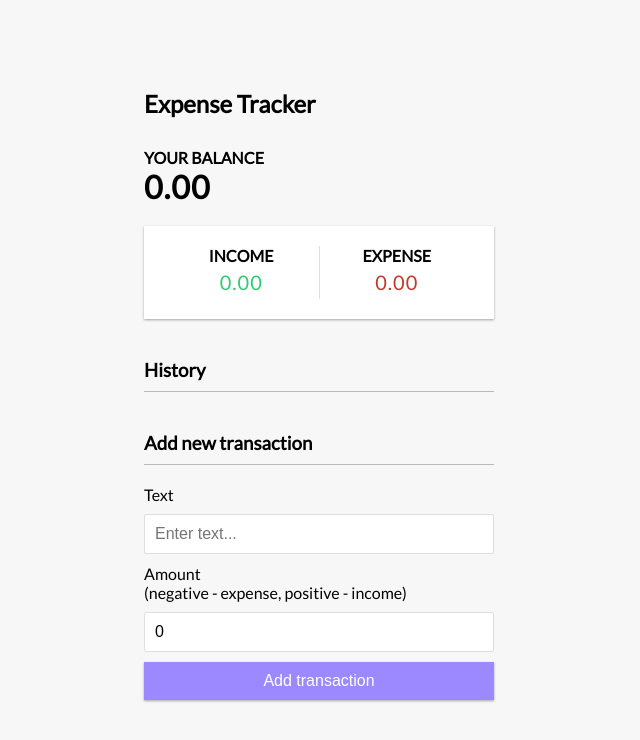
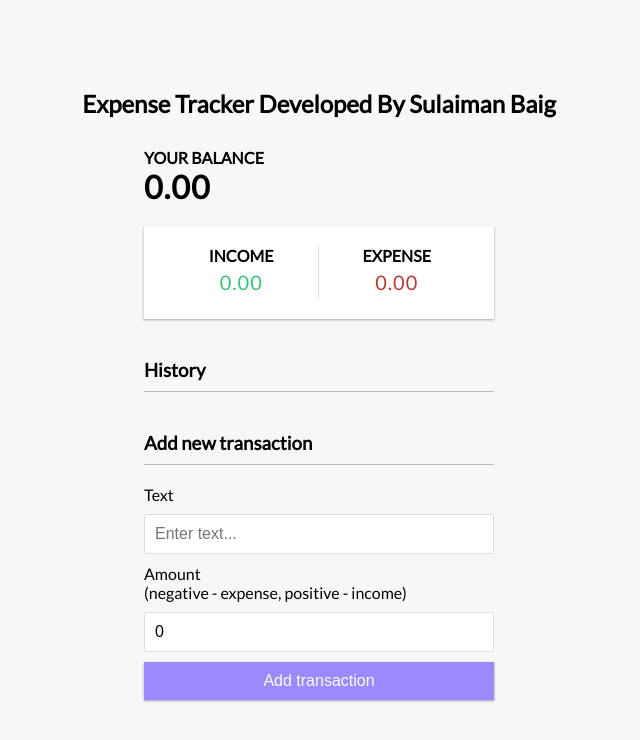
Before and after one commit to Sulaiman-Baig/expense-tracker, a React (Create React App) app: page / in a window 1280 px wide. Shown: the top 740 px of the page, without its empty margins (321-961 px from the left). Built offline with nearby package versions, Linux system fonts and the light colour scheme.

Commit message:
Header Updated with developer name

```diff
--- a/src/components/Header.js
+++ b/src/components/Header.js
@@ -3,7 +3,7 @@ import React from 'react'
 export const Header = () => {
     return (
         <h2>
-            Expense Tracker
+            Expense Tracker Developed By Sulaiman Baig
         </h2>
     )
 }
```
